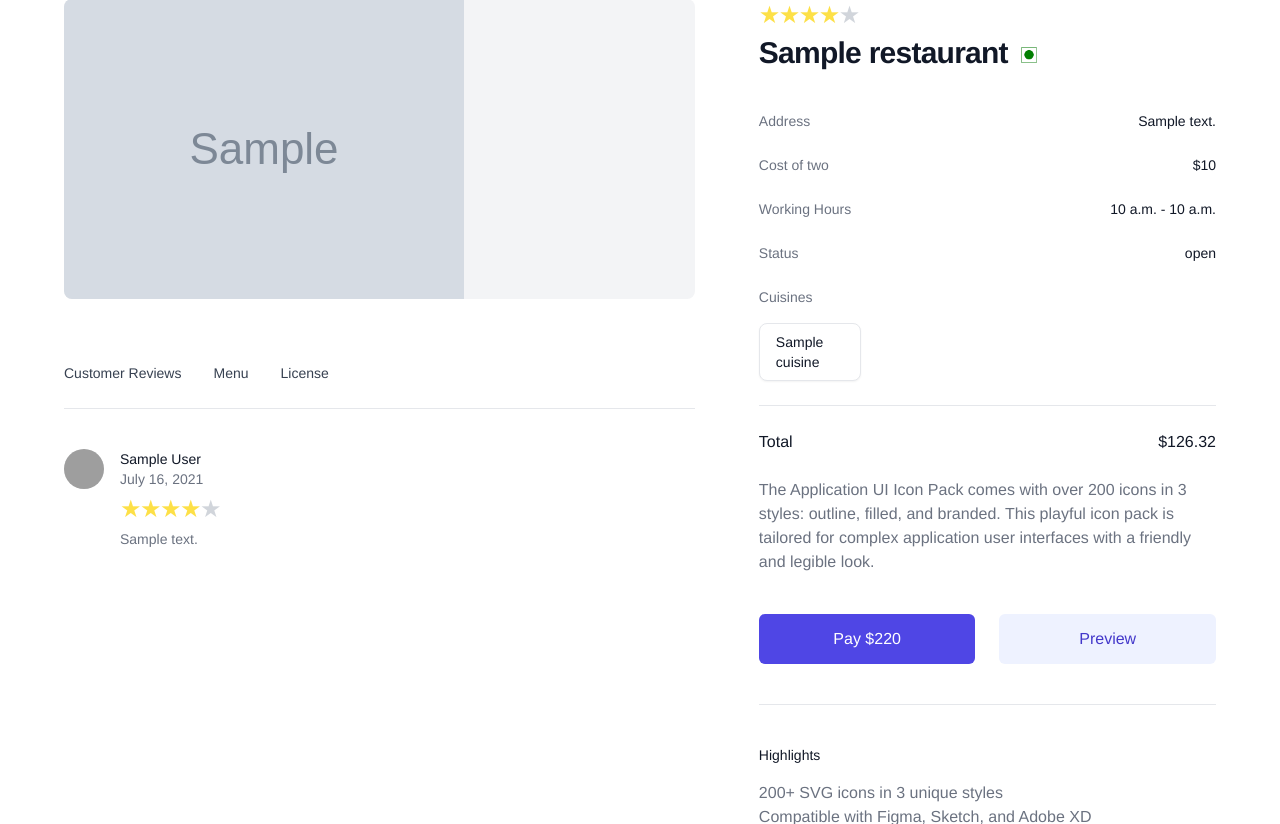
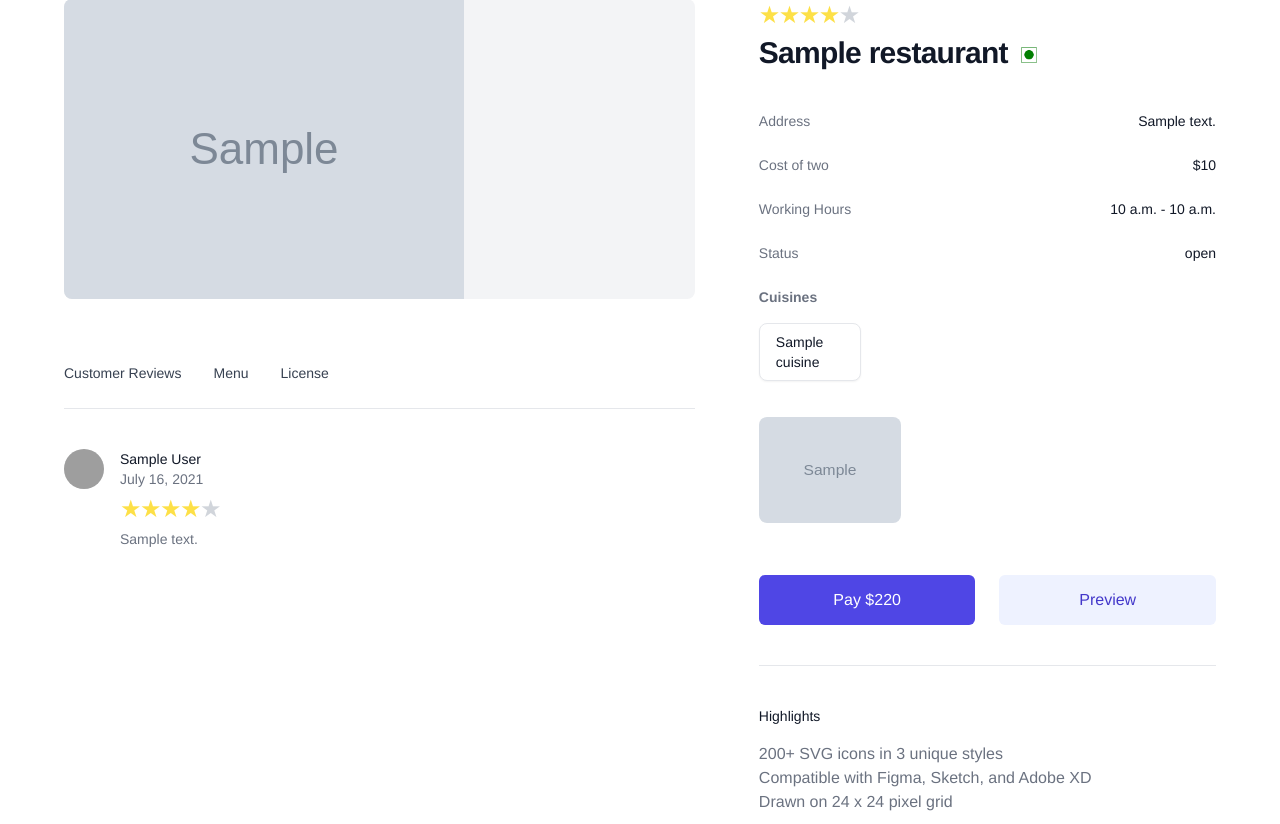
Before and after one commit to dhinesh-kumar-m/foodapp, a Django app: page /restaurant/1 in a window 1280 px wide. Shown: the part 109-933 px from the top of the page. Run offline with Django 4.2, Linux system fonts and the light colour scheme; tables that the repository leaves empty hold one stand-in row (values such as "Sample post"); grey boxes marked "Sample" are stand-in pictures; some libraries are stand-ins or nearby versions; grey boxes are pictures that could not be loaded.

Commit message:
Add multiple image view

```diff
--- a/restaurant/templates/restaurant/detail.html
+++ b/restaurant/templates/restaurant/detail.html
@@ -42,28 +42,32 @@
                 <dt>Status</dt>
                 <dd class="text-gray-900">{{restaurant.status}}</dd>
               </div>
-              <div class="mt-10">
-                <div class="flex items-center justify-between">
-                  <dt>Cuisines</dt>
-
-                </div>
-
-                <div class="mt-4">
-                  <div class="grid grid-cols-4 gap-4 sm:grid-cols-8 lg:grid-cols-4">
+              <div class="mt-15">
+                  <p class="font-bold">Cuisines</p>
+                  <div class="grid grid-cols-4 gap-4 sm:grid-cols-8 lg:grid-cols-4 mt-4">
                     {% for cusine in restaurant.cuisines.all %}
                     <p
                       class="group relative border rounded-lg py-3 px-4 flex items-center justify-center text-sm font-medium  hover:bg-gray-50 focus:outline-none sm:flex-1 sm:py-2 bg-white shadow-sm text-gray-900 cursor-default">
                       {{cusine.name}}</p>
                     {% endfor %}
                   </div>
+              </div>
+              <section class="overflow-hidden text-gray-700 ">
+                <div class="container mx-auto py-3">
+                  <div class="flex flex-wrap -m-1 md:-m-2">
+                    {% for image in restaurant.restaurant_image.all %}
+                    <div class="flex flex-wrap w-1/3">
+                      <div class="w-full p-1 md:p-2">
+                        <img alt="gallery" class="block object-cover object-center w-full h-full rounded-lg"
+                          src="{{image.image.url}}">
+                      </div>
+                    </div>
+                    {% endfor %}
+                  </div>
                 </div>
-              </div>
+              </section>
+            </dl>
 
-              <div class="flex justify-between border-t border-gray-200 text-gray-900 pt-6">
-                <dt class="text-base">Total</dt>
-                <dd class="text-base">$126.32</dd>
-              </div>
-            </dl>
             <!-- <h2 id="information-heading" class="sr-only">Product information</h2>
               <p class="text-sm text-gray-500 mt-2">Version 1.0 (Updated <time datetime="2021-06-05">June 5, 2021</time>)</p> -->
           </div>
@@ -109,15 +113,8 @@
                 <span class="text-gray-300 h-5 w-5 flex-shrink-0" :class="{'text-yellow-300 ': (temp >= item)}">★</span>
               </template>
             </div>
-
-
-            <p class="sr-only">4 out of 5 stars</p>
           </div>
         </div>
-
-        <p class="text-gray-500 mt-6">The Application UI Icon Pack comes with over 200 icons in 3 styles: outline,
-          filled, and branded. This playful icon pack is tailored for complex application user interfaces with a
-          friendly and legible look.</p>
 
         <div class="mt-10 grid grid-cols-1 gap-x-6 gap-y-4 sm:grid-cols-2">
           <button type="button"
```
